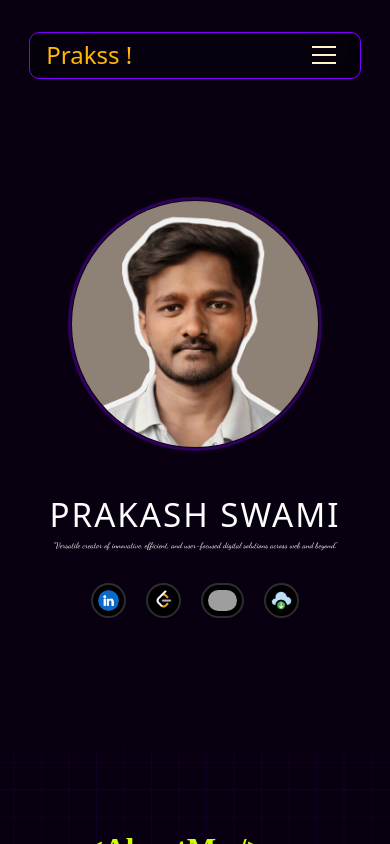
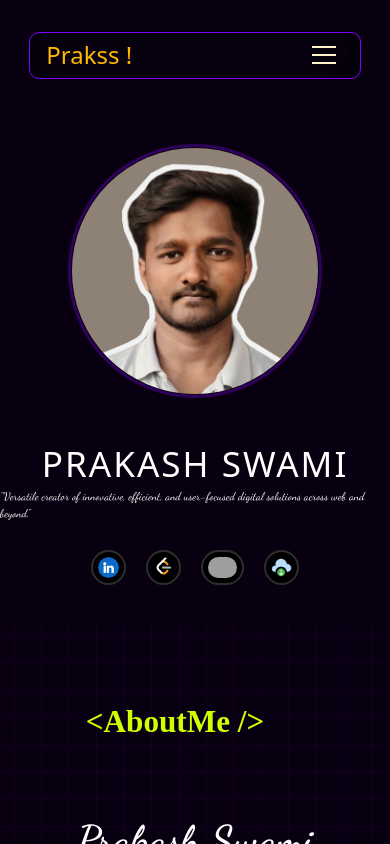
Before and after one commit to sprakash2006/Portfolio--Crafting-Digital-Identity, a React (Vite) app: page / in a window 390 px wide. Shown: the top 844 px of the page. Built offline with nearby package versions, Linux system fonts and the light colour scheme; grey boxes are pictures that could not be loaded; a web font is replaced by a local one.

Commit message:
updated intro

```diff
--- a/src/pages/intro.css
+++ b/src/pages/intro.css
@@ -15,8 +15,6 @@
   clip-path:circle(50% at 50% 50%)
 
 }
-
-
 .home-name {
     padding:10px 10px;
     font-family: "Playwrite AU QLD", cursive;
@@ -78,14 +76,15 @@
 
 }
 
-@media (max-width: 550px) {
+@media (max-width: 450px) {
 
   .main-home-content {
-  height:180vw;
-  bottom:10vw;
+  height:100%;
+  margin-top:10vw;
+  padding-bottom:12vw;
   }
   .sociallogo-div {
-    margin-top:3vw;
+    margin-top:2vw;
     bottom:0;
   }
 
@@ -96,15 +95,15 @@
   gap:0.9rem;
   }
   .intro-name-title {
-    padding-top:12vw;
+    padding-top:5vw;
   }
 
   .intro-name-title p:nth-of-type(1) {
-    font-size:8.5vw;
+    font-size:9vw;
     padding-top:10vw;
   }
 
   .intro-name-title p:nth-of-type(2) {
-    font-size:0.5rem;
+    font-size:0.7rem;
   }
 }
```
